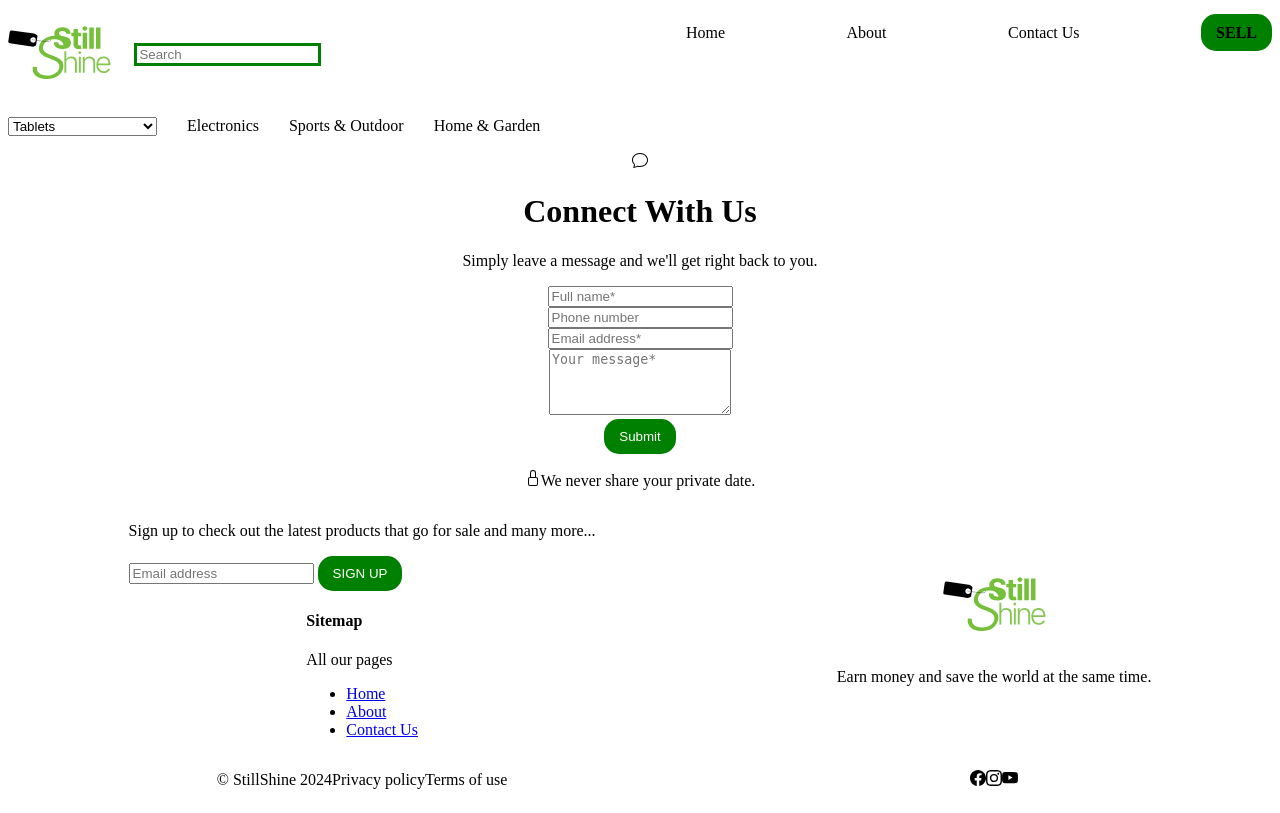
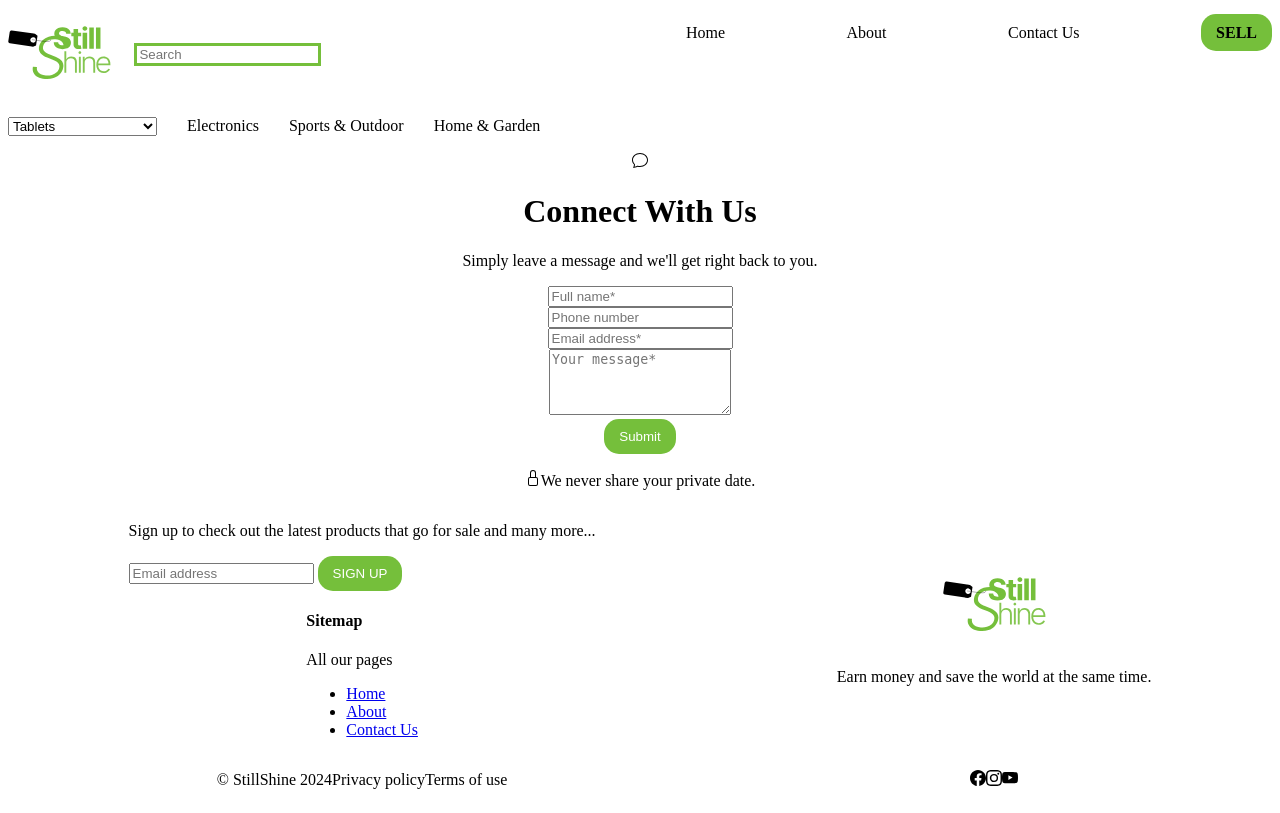
Before and after one commit to patelkvraj/StillShine, a PHP site: page /contact.html in a window 1280 px wide. Run offline with PHP 8.4, Linux system fonts and the light colour scheme.

Commit message:
Change the color green to 75BF3B throughtout the website.

```diff
--- a/style.css
+++ b/style.css
@@ -34,7 +34,7 @@ label {
 }
 
 .search input {
-    border: solid green;
+    border: solid rgb(117, 191, 59);
 }
 
 .nav_bar-flex_container {
@@ -54,7 +54,7 @@ label {
 }
 
 .button {
-    background-color: green;
+    background-color: rgb(117, 191, 59);
     color: white;
     padding: 10px 15px;
     border: none;
```
